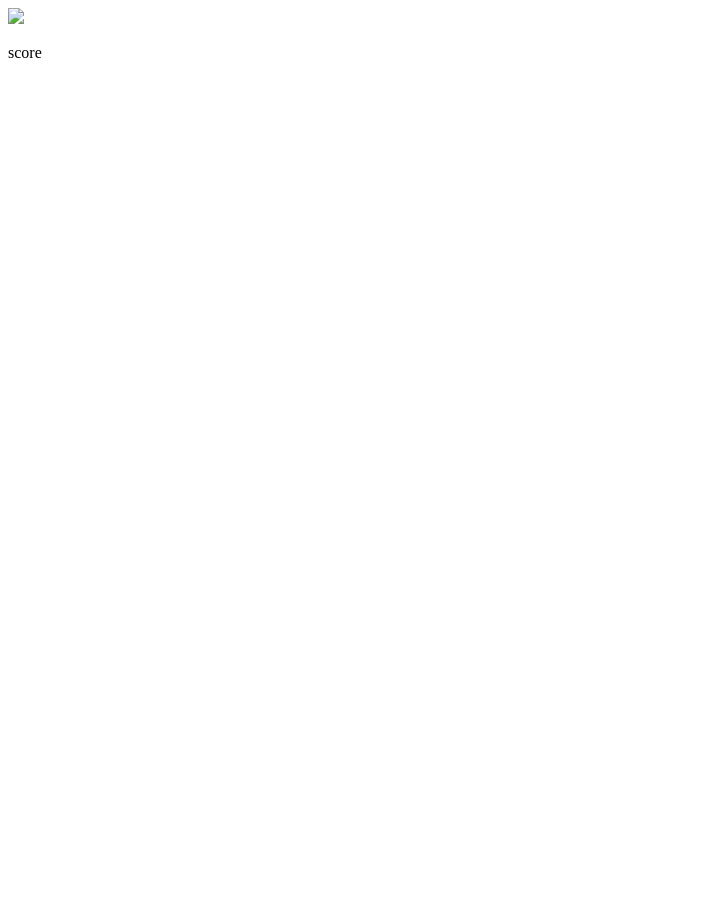
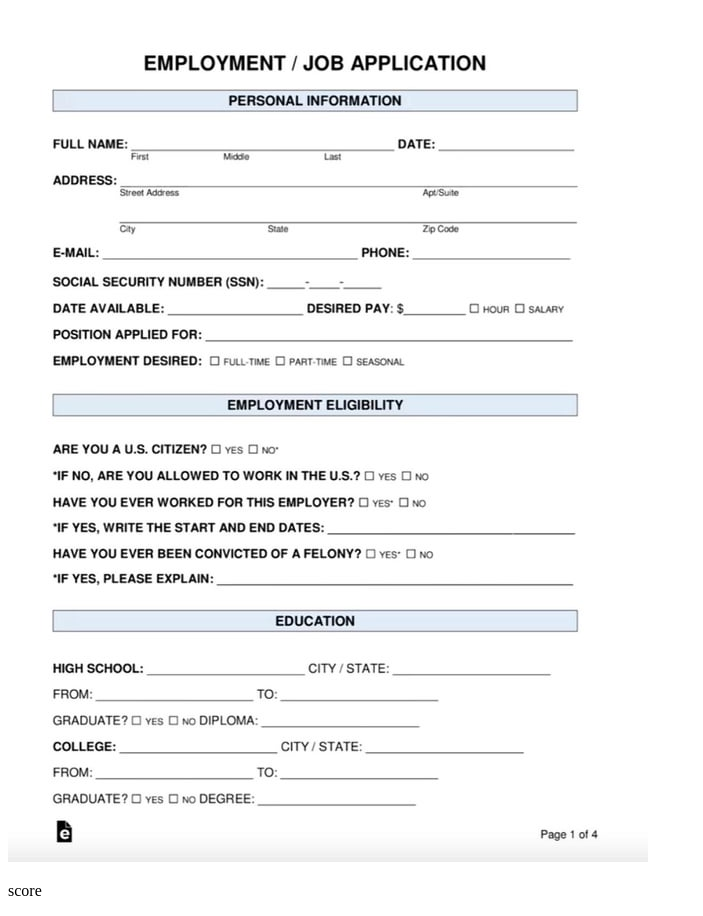
Before and after one commit to lifeclicker67/lifeclicker67.github.io, a plain HTML site: page tabs/job application clicker/main.html in a window 1280 px wide. Shown: the whole page, without its empty margins (0-703 px from the left). Before the commit the page ends 800 px from the top, so only its background shows below. Drawn offline with Linux system fonts and the light colour scheme.

Commit message:
Update main.html

```diff
--- a/tabs/job application clicker/main.html
+++ b/tabs/job application clicker/main.html
@@ -7,8 +7,8 @@
 </head>
 <body>
 	<div>
-        <img src="/assets/clicker logos/job_aplicaton.jpeg" id="click thing">
-        <p id="score">score</p>
+        <img src="/assets/clicker logos/job_aplication.jpeg" id="click thing">
+        <p id="scores">score</p>
     </div>
 </body>
 </html>
```
